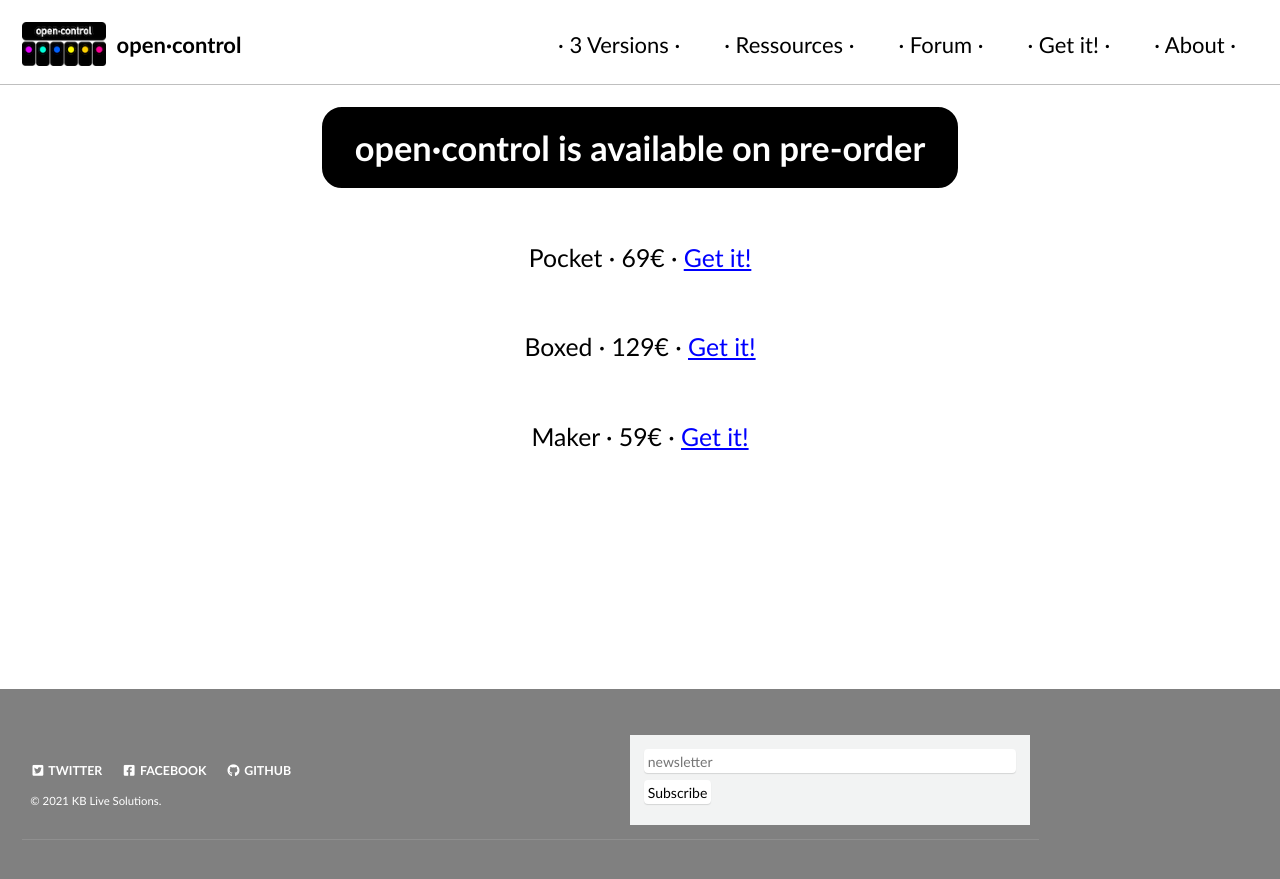
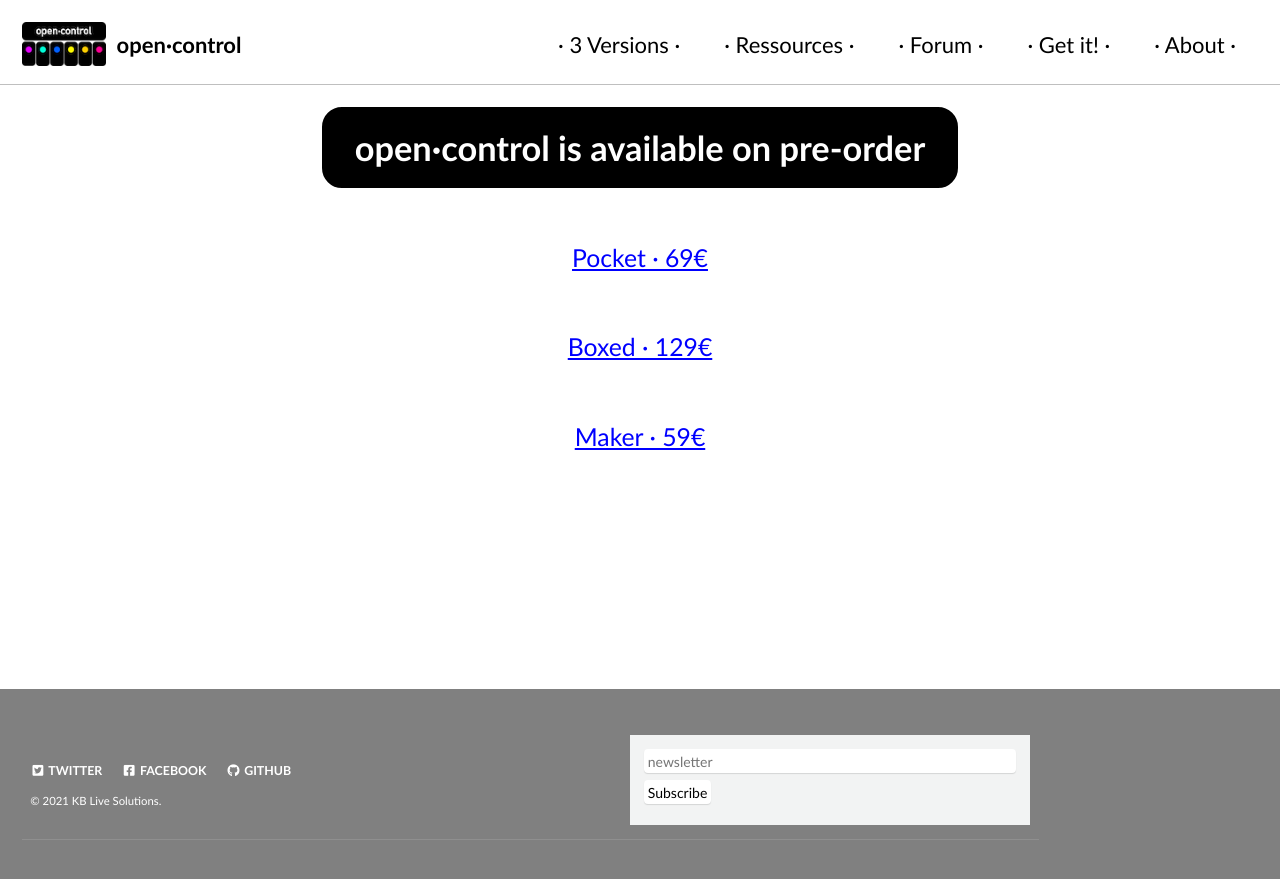
Before and after one commit to KBLiveSolutions/open.control, a Jekyll site: the page built from _pages/purchase.md, in a window 1280 px wide. Shown: the top 879 px of the page. Built offline with Jekyll 4.4.1, drawn with Linux system fonts in a browser that asks for light colours; cached includes are drawn as plain includes; comment, search, counter and statistics services are not loaded.

Commit message:
Update purchase.md

```diff
--- a/_pages/purchase.md
+++ b/_pages/purchase.md
@@ -6,14 +6,14 @@
 <!-- <br><h1>Until November 27th, open·control is available only on <a href="https://www.kickstarter.com/projects/kblivesolutions/opencontrol" target="_blank">Kickstarter</a></h1>
 <br> -->
 <h1> open·control is available on pre-order</h1>
-<h3>Pocket · 69€ ·
+<h3>
 <script src="https://gumroad.com/js/gumroad.js"></script>
-<a class="gumroad-button" href="https://gumroad.com/l/kweDo">Get it!</a></h3>
-<h3>Boxed · 129€ ·
+<a class="gumroad-button" href="https://gumroad.com/l/kweDo">Pocket · 69€</a></h3>
+<h3>
 <script src="https://gumroad.com/js/gumroad.js"></script>
-<a class="gumroad-button" href="https://gumroad.com/l/phBcg">Get it!</a></h3>
-<h3>Maker · 59€ ·
+<a class="gumroad-button" href="https://gumroad.com/l/phBcg">Boxed · 129€</a></h3>
+<h3>
 <script src="https://gumroad.com/js/gumroad.js"></script>
-<a class="gumroad-button" href="https://gumroad.com/l/WVSZBM">Get it!</a></h3>
+<a class="gumroad-button" href="https://gumroad.com/l/WVSZBM">Maker · 59€</a></h3>
 
 </html>
```
